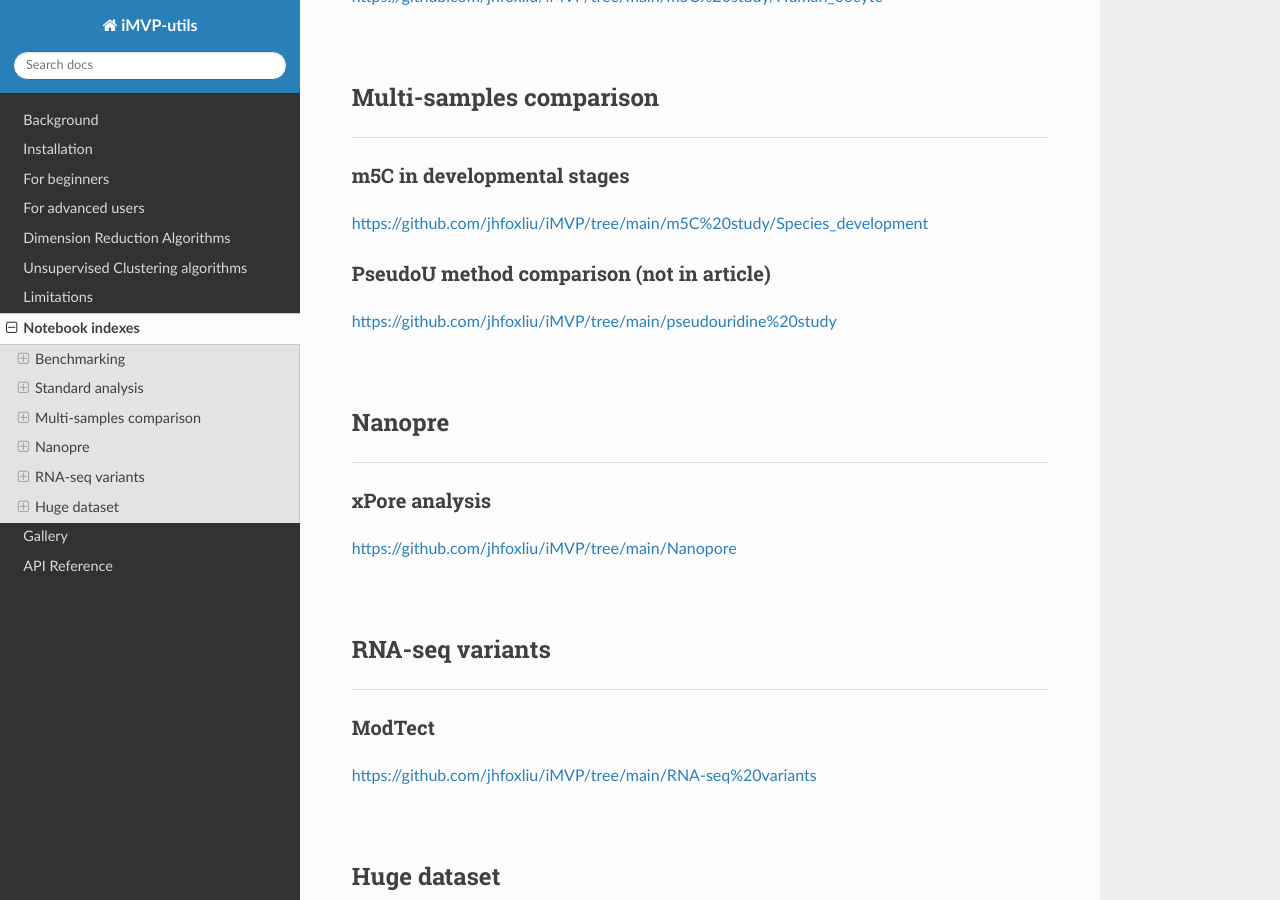
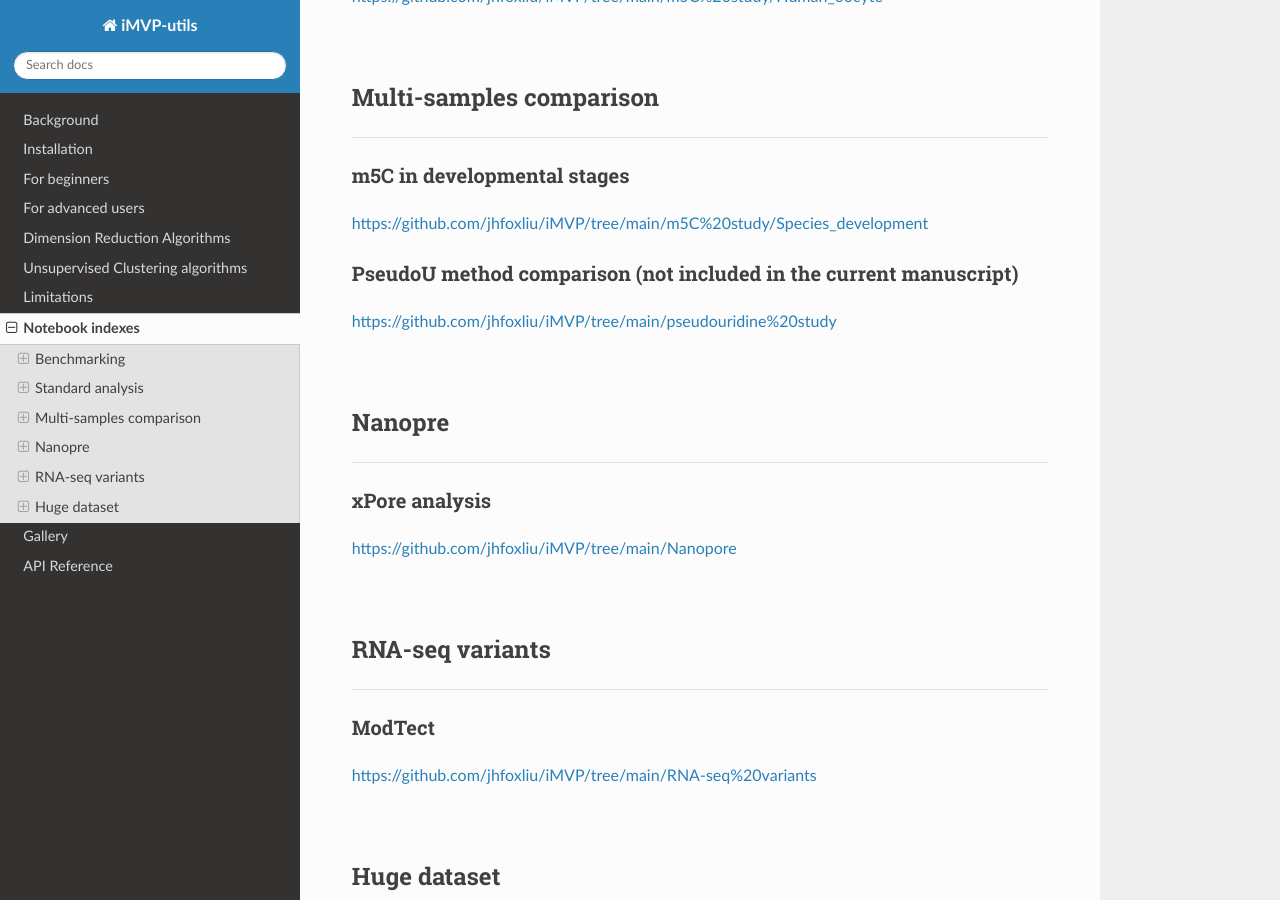
Before and after one commit to jhfoxliu/iMVP, a Sphinx documentation site: the page built from docs/notebooks.rst, in a window 1280 px wide and 900 px high, scrolled down 731 px. Built offline with Sphinx 7.4.7 and the Read the Docs theme 2.0.0, drawn with Linux system fonts in a browser that asks for light colours; pages that are not in the unit, such as notebooks, are missing from menus.

Commit message:
Update notebooks.rst

```diff
--- a/docs/notebooks.rst
+++ b/docs/notebooks.rst
@@ -43,7 +43,7 @@ m5C in developmental stages
 https://github.com/jhfoxliu/iMVP/tree/main/m5C%20study/Species_development
 
 
-PseudoU method comparison (not in article)
+PseudoU method comparison (not included in the current manuscript)
 ^^^^^^^^^^^^^^^^^^^^^^^^^^^^^^^^^^^^^^^^^^
 https://github.com/jhfoxliu/iMVP/tree/main/pseudouridine%20study
 
```
